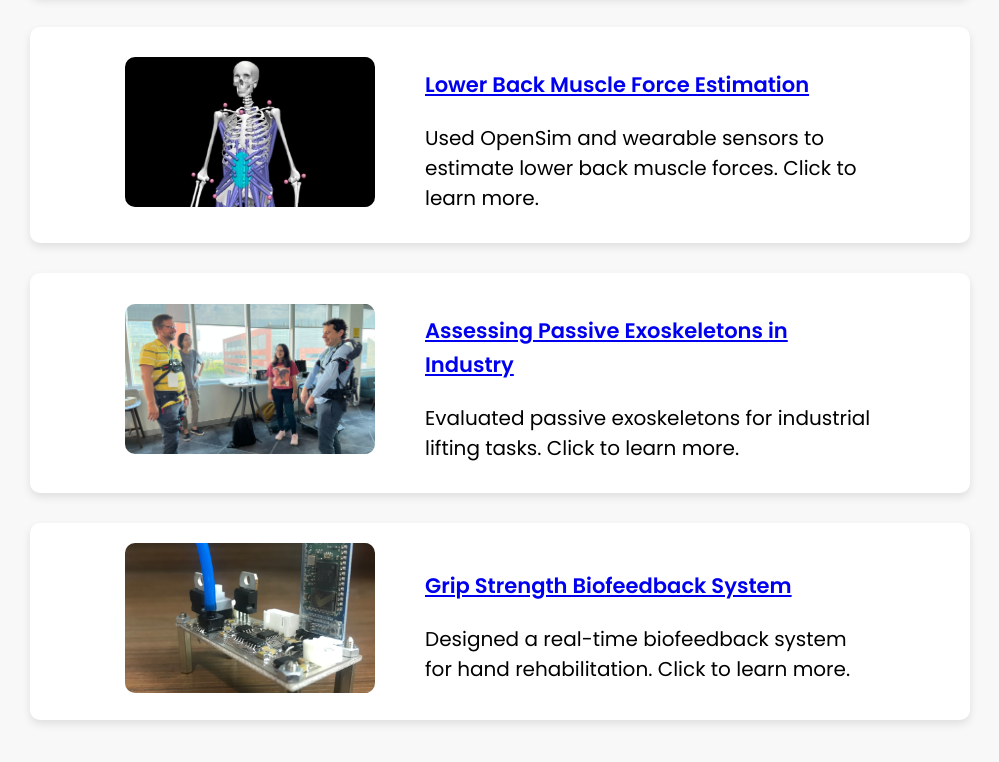
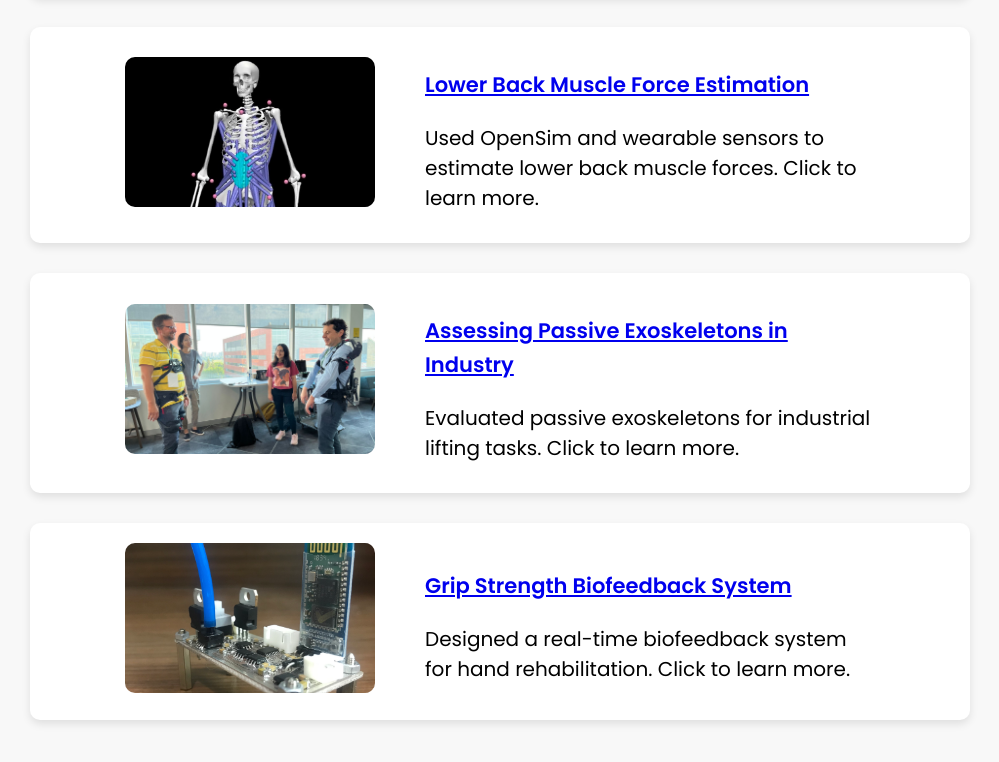
Before and after one commit to maryamshakouri/maryamshakourisalim.github.io, a plain HTML site: page index.html in a window 1280 px wide. Shown: the part 1040-1802 px from the top of the page, without its empty margins (140-1139 px from the left). Drawn offline with Linux system fonts and the light colour scheme.

Commit message:
grip again

```diff
--- a/index.html
+++ b/index.html
@@ -53,7 +53,7 @@
 
     <div class="project">
         <a href="project-grip-strength.html">
-            <img src="Visuals/grip.jpg" alt="Grip Strength Biofeedback System">
+            <img src="Visuals/grip2.jpg" alt="Grip Strength Biofeedback System">
         </a>
         <div class="project-text">
             <h3><a href="project-grip-strength.html">Grip Strength Biofeedback System</a></h3>
```
Also changed, not shown: Visuals/grip2.jpg (added), 1 other file.
